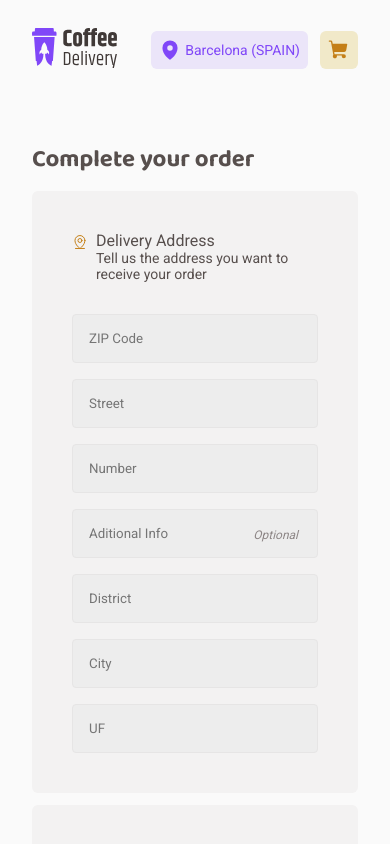
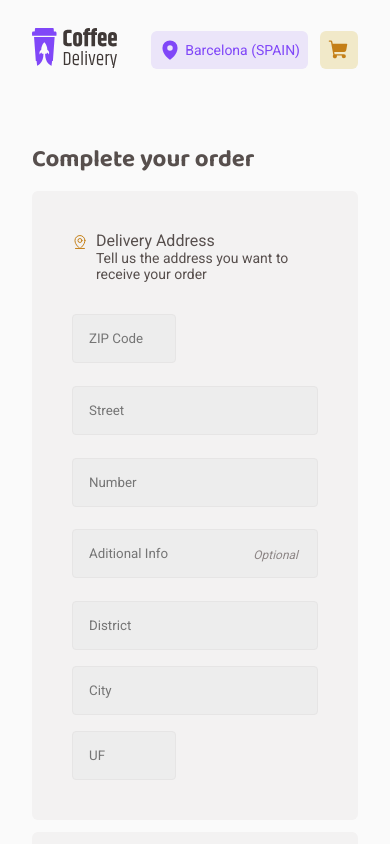
Before and after one commit to edu2andrade/coffee-delivery, a React (Vite) app: page /checkout in a window 390 px wide. Shown: the top 844 px of the page. Built offline with nearby package versions, Linux system fonts and the light colour scheme.

Commit message:
Form validations and responsiveness to checkout page implemented

```diff
--- a/package.json
+++ b/package.json
@@ -11,7 +11,6 @@
     "coverage": "vitest run --coverage"
   },
   "dependencies": {
-    "@hookform/resolvers": "^2.9.10",
     "@reduxjs/toolkit": "^1.8.6",
     "phosphor-react": "^1.4.1",
     "react": "^18.2.0",
@@ -19,8 +18,7 @@
     "react-hook-form": "^7.39.1",
     "react-redux": "^8.0.4",
     "react-router-dom": "^6.4.2",
-    "styled-components": "^5.3.6",
-    "zod": "^3.19.1"
+    "styled-components": "^5.3.6"
   },
   "devDependencies": {
     "@rocketseat/eslint-config": "^1.1.3",
--- a/src/pages/checkoutPage/components/completeOrderForm/addressForm/index.tsx
+++ b/src/pages/checkoutPage/components/completeOrderForm/addressForm/index.tsx
@@ -1,37 +1,97 @@
 import { useFormContext } from 'react-hook-form'
-import { AddressFormContainer, Input, RightText } from './styles'
+// import { Input } from './input'
+import { AddressFormContainer, ErrorText, Input, RightText } from './styles'
+
+type ErrorsType = {
+  errors: {
+    [key: string]: {
+      message: string
+    }
+  }
+}
 
 export function AddressForm() {
-  const { register } = useFormContext()
+  const { register, formState } = useFormContext()
+
+  const { errors } = formState as ErrorsType
 
   return (
     <AddressFormContainer>
+      <div className="zipContainer">
         <Input
           type="number"
-        className="zip"
+          className="zipElement"
           placeholder="ZIP Code"
-        {...register('zip')}
+          {...register('zip', { required: true })}
         />
-      <Input className="street" placeholder="Street" {...register('street')} />
+        {errors.zip ? (
+          <ErrorText>Zip Code is required</ErrorText>
+        ) : (
+          <ErrorText></ErrorText>
+        )}
+      </div>
+      <div className="streetContainer">
+        <Input
+          className="streetElement"
+          placeholder="Street"
+          {...register('street', { required: true })}
+        />
+        {errors.street ? (
+          <ErrorText>Street is required</ErrorText>
+        ) : (
+          <ErrorText></ErrorText>
+        )}
+      </div>
+      <div className="numberAddInfoContainer">
+        <div className="numberContainer">
           <Input
             type="number"
-        className="number"
+            className="numberElement"
             placeholder="Number"
-        {...register('number')}
+            {...register('number', { required: true })}
           />
+          {errors.number ? (
+            <ErrorText>Number is required</ErrorText>
+          ) : (
+            <ErrorText></ErrorText>
+          )}
+        </div>
+        <div className="aditionalInfoContainer">
           <Input
-        className="aditionalInfo"
+            className="aditionalInfoElement"
             placeholder="Aditional Info"
-        {...register('adInfo')}
+            {...register('adInfo', { required: false })}
           />
           <RightText>Optional</RightText>
+          <ErrorText></ErrorText>
+        </div>
+      </div>
+      <div className="districtCityUfContainer">
+        <div className="districtContainer">
           <Input
-        className="district"
+            className="districtElement"
             placeholder="District"
-        {...register('district')}
+            {...register('district', { required: true })}
           />
-      <Input className="city" placeholder="City" {...register('city')} />
-      <Input className="uf" placeholder="UF" {...register('uf')} />
+          {errors.district && <ErrorText>District is required</ErrorText>}
+        </div>
+        <div className="cityContainer">
+          <Input
+            className="cityElement"
+            placeholder="City"
+            {...register('city', { required: true })}
+          />
+          {errors.city && <ErrorText>City is required</ErrorText>}
+        </div>
+        <div className="ufContainer">
+          <Input
+            className="ufElement"
+            placeholder="UF"
+            {...register('uf', { required: true })}
+          />
+          {errors.uf && <ErrorText>UF is required</ErrorText>}
+        </div>
+      </div>
     </AddressFormContainer>
   )
 }
--- a/src/pages/checkoutPage/components/completeOrderForm/addressForm/styles.ts
+++ b/src/pages/checkoutPage/components/completeOrderForm/addressForm/styles.ts
@@ -1,44 +1,90 @@
 import styled from 'styled-components'
-
-// VERIFY THIS!!!
 
 export const AddressFormContainer = styled.div`
   position: relative;
   width: 100%;
-  display: grid;
-  grid-template-columns: 12.5rem 30rem 3.75rem;
-  column-gap: 0.75rem;
-  row-gap: 1rem;
-  grid-auto-flow: dense;
+  display: flex;
+  flex-direction: column;
+  gap: 0.25rem;
 
-  .zip {
-    grid-column: span 3;
-    max-width: 12.5rem;
+  .zipContainer {
+    .zipElement {
+      width: 12.5rem;
+    }
   }
-  .street {
-    grid-column: span 3;
-    width: 100%;
+
+  .streetContainer {
+    .streetElement {
+      width: 100%;
+    }
   }
-  .aditionalInfo {
-    grid-column: span 2;
+
+  .numberAddInfoContainer {
+    display: flex;
+    gap: 1rem;
+
+    .aditionalInfoContainer {
+      position: relative;
+      flex: 1;
+
+      .aditionalInfoElement {
+        width: 100%;
+      }
+    }
   }
+
+  .districtCityUfContainer {
+    display: flex;
+    gap: 1rem;
+
+    .cityContainer {
+      .cityElement {
+        width: 30rem;
+      }
+    }
+
+    .ufContainer {
+      width: 6.5rem;
+      .ufElement {
+        width: 6.5rem;
+      }
+    }
+  }
+
   @media (max-width: 84rem) {
-    grid-template-columns: repeat(1, 1fr);
-    .zip {
-      grid-column: 1;
-      max-width: 100%;
+    .zipContainer {
+      .zipElement {
+        width: 6.5rem;
+      }
     }
-    .street {
-      grid-column: 1;
+    .numberAddInfoContainer {
+      flex-direction: column;
+
+      .numberContainer {
+        margin-bottom: -0.825rem;
+        .numberElement {
+          width: 100%;
+        }
+      }
     }
-    .aditionalInfo {
-      grid-column: 1;
+    .districtCityUfContainer {
+      flex-direction: column;
+
+      .districtContainer {
+        .districtElement {
+          width: 100%;
+        }
+      }
+      .cityContainer {
+        .cityElement {
+          width: 100%;
+        }
+      }
     }
   }
 `
 
 export const Input = styled.input`
-  position: relative;
   padding: 1rem;
   border-radius: 4px;
   border: 1px solid ${({ theme }) => theme['base-button']};
@@ -53,29 +99,18 @@ export const Input = styled.input`
     border-color: ${({ theme }) => theme['yellow-dark']};
     outline: none;
   }
-
-  & span {
-    position: absolute;
-    top: 0;
-    color: red;
-    font-style: italic;
-    font-size: small;
-  }
 `
 export const RightText = styled.span`
   position: absolute;
-  top: 9.25rem;
+  top: 1.2rem;
   right: 0.5rem;
   font-size: 0.75rem;
   margin-right: 0.75rem;
   font-style: italic;
   color: ${({ theme }) => theme['base-label']};
-
-  @media (max-width: 84rem) {
-    top: 13.375rem;
-  }
 `
 export const ErrorText = styled.span`
+  margin: -1rem 0 0 1rem;
   color: red;
   font-style: italic;
   font-size: small;
--- a/src/pages/checkoutPage/components/completeOrderForm/paymentMethodsOptions/index.tsx
+++ b/src/pages/checkoutPage/components/completeOrderForm/paymentMethodsOptions/index.tsx
@@ -19,7 +19,10 @@ export const paymentMethods = {
 }
 
 export function PaymentMethodsOptions() {
-  const { register } = useFormContext()
+  const {
+    register,
+    formState: { errors },
+  } = useFormContext()
 
   return (
     <PaymentMethodsOptionsContainer>
@@ -30,9 +33,10 @@ export function PaymentMethodsOptions() {
           icon={icon}
           label={label}
           value={key}
-          {...register('paymentMethods')}
+          {...register('paymentMethods', { required: true })}
         />
       ))}
+      {errors.paymentMethods && <span>Payment Method is required</span>}
     </PaymentMethodsOptionsContainer>
   )
 }
--- a/src/pages/checkoutPage/components/completeOrderForm/paymentMethodsOptions/styles.ts
+++ b/src/pages/checkoutPage/components/completeOrderForm/paymentMethodsOptions/styles.ts
@@ -1,12 +1,21 @@
 import styled from 'styled-components'
 
 export const PaymentMethodsOptionsContainer = styled.div`
+  position: relative;
   display: grid;
   grid-template-columns: repeat(3, 1fr);
   gap: 0.75rem;
+
   > p {
     grid-column: span 3;
     color: ${({ theme }) => theme['purple-regular']};
+  }
+
+  > span {
+    position: absolute;
+    color: red;
+    font-style: italic;
+    font-size: 0.85rem;
   }
   @media (max-width: 1000px) {
     grid-template-columns: repeat(1, 1fr);
```
Also changed, not shown: src/pages/checkoutPage/index.tsx (+4 -3 lines), 2 other files (tests, documents, lock files or other folders). Lines whose indentation alone changed are shown as unchanged.
